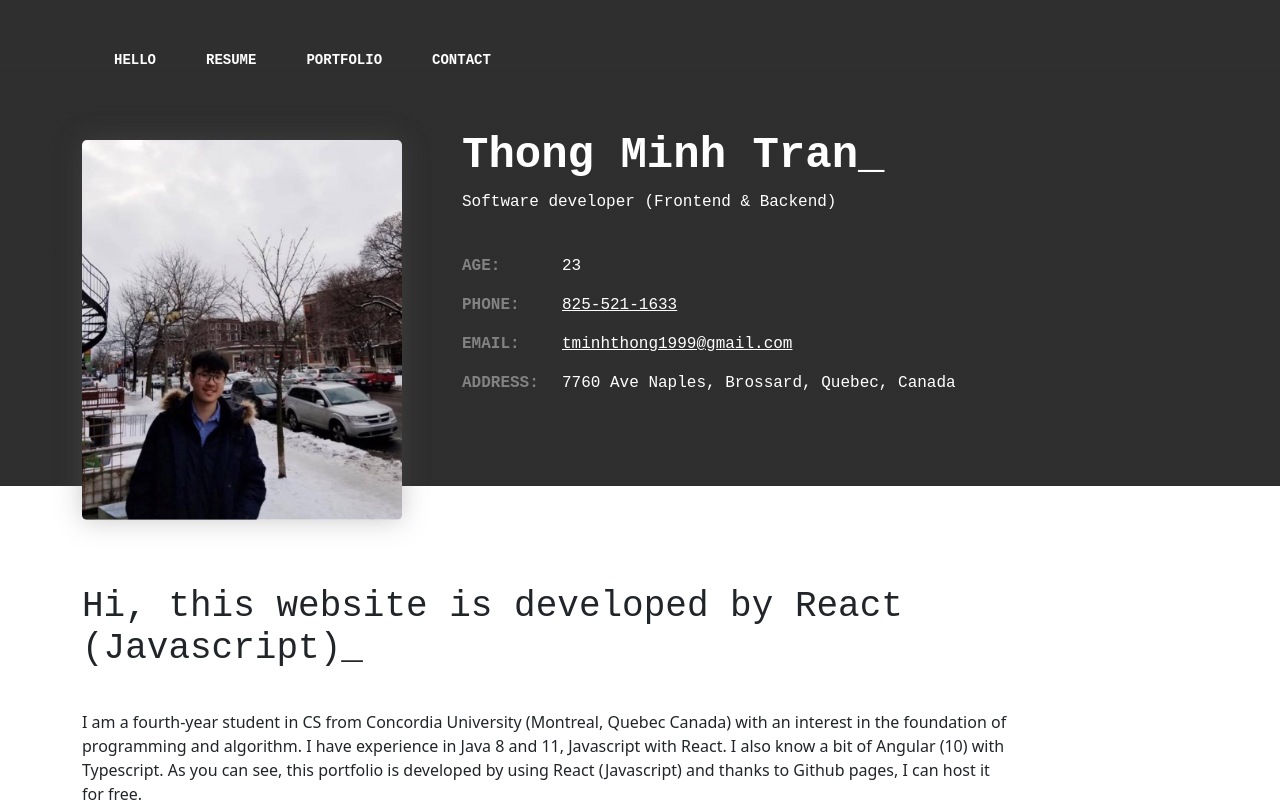
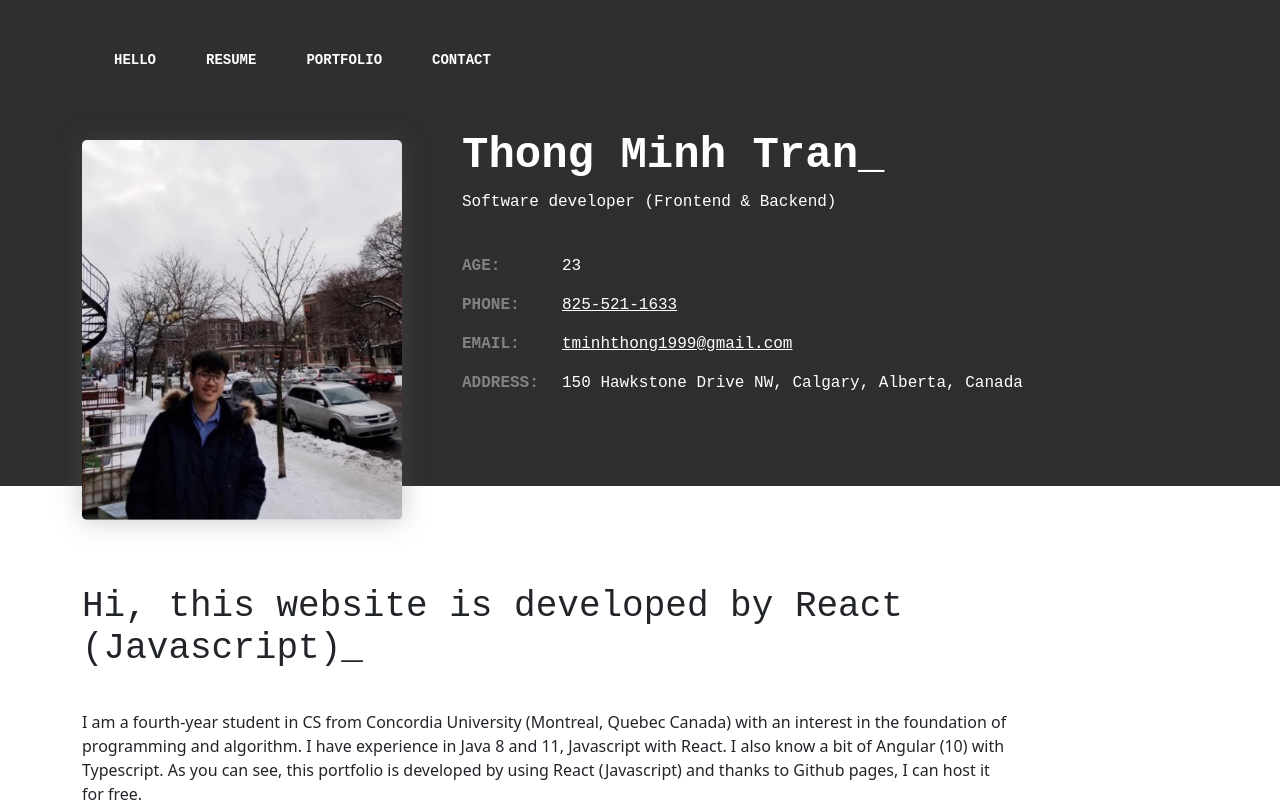
Before and after one commit to thongminhtran/thongminhtran.github.io, a React (Create React App) app: page / in a window 1280 px wide. Shown: the top 802 px of the page. Built offline with nearby package versions, Linux system fonts and the light colour scheme; a web font is replaced by a local one.

Commit message:
Updating address

```diff
--- a/src/components/header/Header.js
+++ b/src/components/header/Header.js
@@ -20,7 +20,7 @@ function Header() {
                                 <dt>Email:</dt>
                                 <dd><a href="mailto:tminhthong1999@gmail.com">tminhthong1999@gmail.com</a></dd>
                                 <dt>Address:</dt>
-                                <dd>7760 Ave Naples, Brossard, Quebec, Canada</dd>
+                                <dd>150 Hawkstone Drive NW, Calgary, Alberta, Canada</dd>
                             </dl>
                         </div>
                         <p className="personal-profile__social">
```
